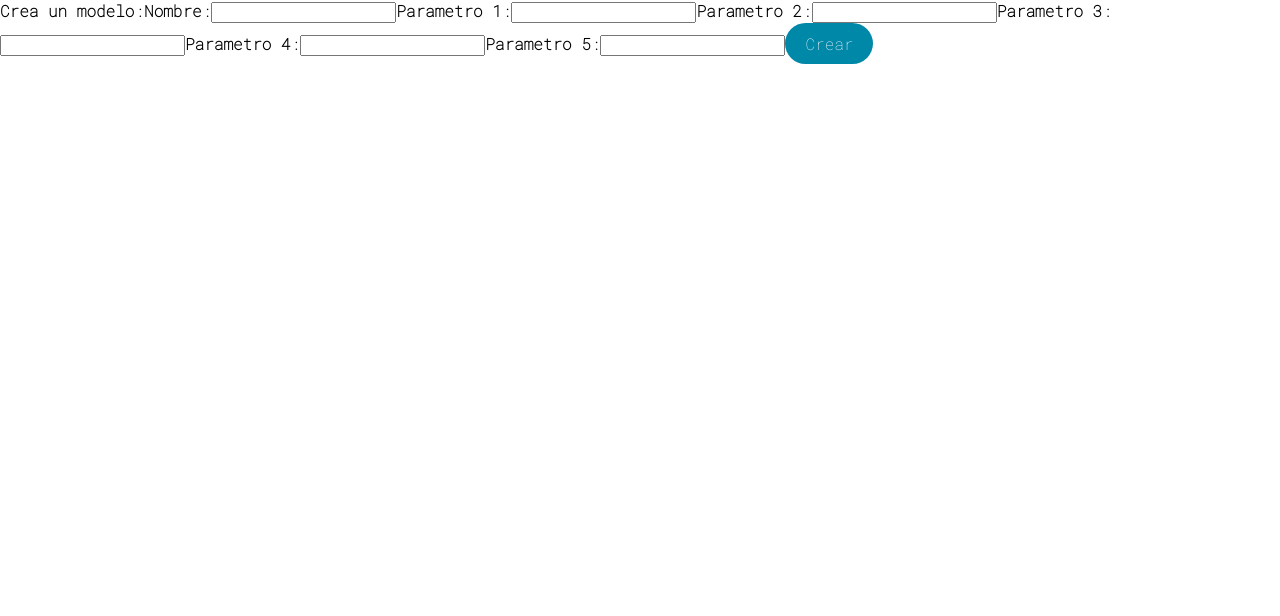
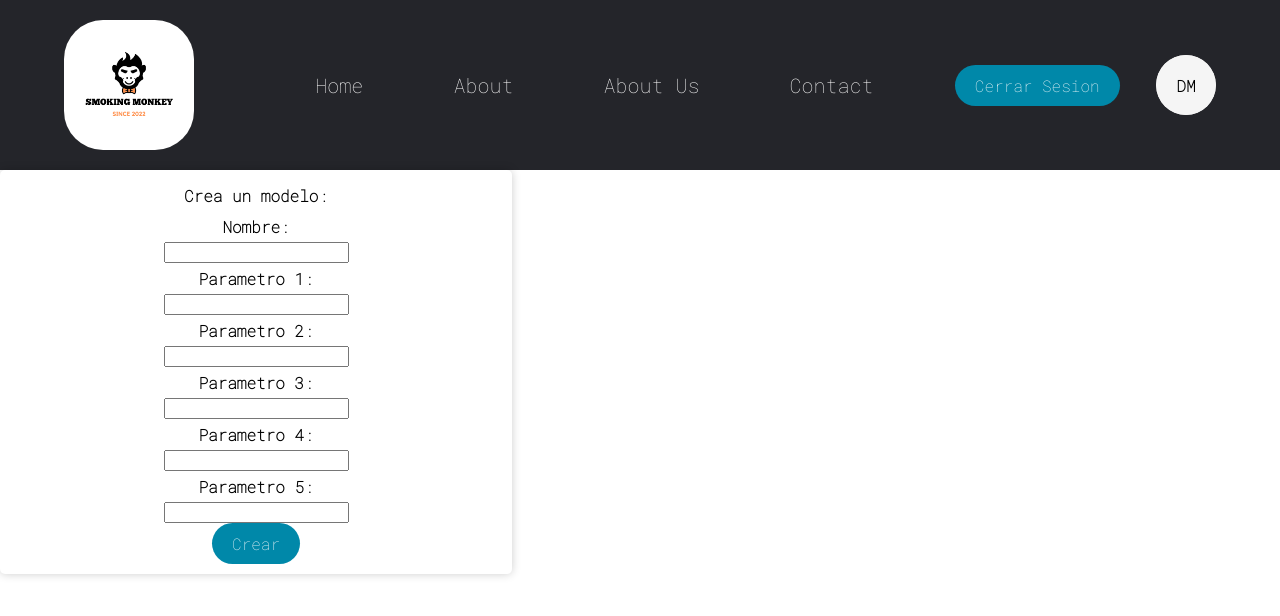
Before and after one commit to lucasguzmana/grupo-JALFJ-frontend, a React (Create React App) app in the folder jalfj/: page /crear_modelo/1 in a window 1280 px wide. Shown: the top 616 px of the page. Built offline with nearby package versions, Linux system fonts and the light colour scheme.

Commit message:
ventana crear modelo lista y funcional

```diff
--- a/jalfj/src/components/CrearModelo.js
+++ b/jalfj/src/components/CrearModelo.js
@@ -1,123 +1,11 @@
-// // import Navbar from "./Navbar";
-// // import BotonVoler from "./BotonVolver";
-// // import { useParams } from "react-router-dom";
-// import React, { useState } from "react";
-// import ModeloDataService from "../services/ModeloService";
-
-// const CrearModelo = () => {
-//   const initialModeloState = {
-//     id: null,
-//     nombre: "",
-//     param_1: 0,
-//     param_2: 0,
-//     published: false
-//   };
-//   const [modelo, setModelo] = useState(initialModeloState);
-//   const [submitted, setSubmitted] = useState(false);
-
-//   const handleInputChange = event => {
-//     const { name, value } = event.target;
-//     setModelo({ ...modelo, [name]: value });
-//   };
-
-//   const saveModelo = () => {
-//     var data = {
-//       nombre: modelo.nombre,
-//       param_1: modelo.param_1,
-//       param_2: modelo.param_2
-//     };
-
-//     ModeloDataService.create(data)
-//       .then(response => {
-//         setModelo({
-//           id: response.data.id,
-//           nombre: response.data.nombre,
-//           param_1: response.data.param_1,
-//           param_2: response.data.param_2,
-//           published: response.data.published
-//         });
-//         setSubmitted(true);
-//         console.log(response.data);
-//       })
-//       .catch(e => {
-//         console.log(e);
-//       });
-//   };
-
-//   const newModelo = () => {
-//     setModelo(initialModeloState);
-//     setSubmitted(false);
-//   };
-
-//   return (
-//     <div>
-//         <h1>Crear Modelo:</h1>
-//       {submitted ? (
-//         <div>
-//           <h4>You submitted successfully!</h4>
-//           <button className="btn btn-success" onClick={newModelo}>
-//             Add
-//           </button>
-//         </div>
-//       ) : (
-//         <div>
-//           <div className="form-group">
-//             <label htmlFor="nombre">Nombre</label>
-//             <input
-//               type="text"
-//               className="form-control"
-//               id="nombre"
-//               required
-//               value={modelo.nombre}
-//               onChange={handleInputChange}
-//               name="nombre"
-//             />
-//           </div>
-
-//           <div className="form-group">
-//             <label htmlFor="param_1">Parameter 1</label>
-//             <input
-//               type="number"
-//               className="form-control"
-//               id="param_1"
-//               required
-//               value={modelo.param_1}
-//               onChange={handleInputChange}
-//               name="param_1"
-//             />
-//           </div>
-
-//           <div className="form-group">
-//             <label htmlFor="param_2">Parameter 2</label>
-//             <input
-//               type="number"
-//               className="form-control"
-//               id="param_2"
-//               required
-//               value={modelo.param_2}
-//               onChange={handleInputChange}
-//               name="param_2"
-//             />
-//           </div>
-
-//           <button onClick={saveModelo} className="btn btn-success">
-//             Submit
-//           </button>
-//         </div>
-//       )}
-//     </div>
-//   );
-// };
-
-// export default CrearModelo;
-
 import axios from 'axios';
-//import { useState, useEffect } from 'react';
 
 export const SERVER_URL = process.env.REACT_APP_SERVER_URL;
 
 function CrearModelo(props) {
-
+    const user = props.user;
+    let user_id = 0;
+    { user === "admin" ? user_id = 0 : user_id = 1 }
     const NuevoModelo = async () => {
         const nombre = document.getElementById("nombre").value;
         const parametro1 = document.getElementById("param_1").value;
@@ -125,7 +13,7 @@ function CrearModelo(props) {
         const parametro3 = document.getElementById("param_3").value;
         const parametro4 = document.getElementById("param_4").value;
         const parametro5 = document.getElementById("param_5").value;
-        const url = `${SERVER_URL}/modelos/${props.user_id}`;
+        const url = `${SERVER_URL}/modelos/${user_id}`;
         const body = {
             nombre: nombre,
             param_1: parametro1,
@@ -135,16 +23,23 @@ function CrearModelo(props) {
             param_5: parametro5
         };
         await axios.post(url, body)
-        .then(response => {
-            console.log(response);
-        })
-        .catch(error => {
-            console.log(error);
-        });
+            .then(response => {
+                console.log(response)
+                alert("Modelo creado con exito");
+            })
+            .catch(error => {
+                console.log(error);
+            });
+        document.getElementById("nombre").value = "";
+        document.getElementById("param_1").value = "";
+        document.getElementById("param_2").value = "";
+        document.getElementById("param_3").value = "";
+        document.getElementById("param_4").value = "";
+        document.getElementById("param_5").value = "";
     };
 
     return (
-        <div>
+        <div id='CrearModelo'>
             <label for="standard-select">Crea un modelo:</label>
             <label>Nombre:</label>
             <input type="text" id="nombre" name="nombre" />
--- /dev/null
+++ b/jalfj/src/components/NuevoModelo.js
@@ -0,0 +1,17 @@
+import CrearModelo from "./CrearModelo";
+import Navbar from "./Navbar";
+import { useParams } from "react-router-dom";
+
+function NuevoModelo() {
+    const params = useParams();
+    const user = params.user;
+    console.log(user);
+    return (
+        <>
+            <Navbar />
+            <CrearModelo user={user} />
+        </>
+    );
+}
+
+export default NuevoModelo;
--- a/jalfj/src/index.css
+++ b/jalfj/src/index.css
@@ -530,3 +530,18 @@ th {
   font-weight: bold;
   padding: 5px;
 }
+
+#CrearModelo {
+  display: flex;
+  flex-direction: column;
+  font-family: 'Roboto Mono', monospace;
+  width: 40%;
+  height: auto;
+  border-radius: 5px;
+  padding: 10px;
+  align-items: center;
+  justify-content: space-between;
+  background-color: #fff;
+  box-shadow: 0 0 10px rgba(0, 0, 0, 0.2);
+  overflow: hidden;
+}
--- a/jalfj/src/routing.js
+++ b/jalfj/src/routing.js
@@ -8,7 +8,7 @@ import User from './components/User';
 import Guest from './components/Guest';
 import VerUsuarios from './components/VerUsuarios';
 import VerModelo from './components/VerModelo';
-import CrearModelo from './components/CrearModelo';
+import NuevoModelo from './components/NuevoModelo';
 import Login from './components/Login';
 import Registrarse from './components/Registrarse';
 
@@ -24,7 +24,7 @@ function Routing(){
                 <Route path={"/guest"} element={<Guest/>}/>
                 <Route path={"/ver_usuarios"} element={<VerUsuarios/>}/>
                 <Route path={"/ver_modelo/:user/:id"} element={<VerModelo/>}/>
-                <Route path={"/crear_modelo/:user"} element={<CrearModelo/>}/>
+                <Route path={"/crear_modelo/:user"} element={<NuevoModelo/>}/>
                 <Route path={"/login"} element={<Login/>}/>
                 <Route path={"/registrarse"} element={<Registrarse/>}/>
             </Routes>
```
